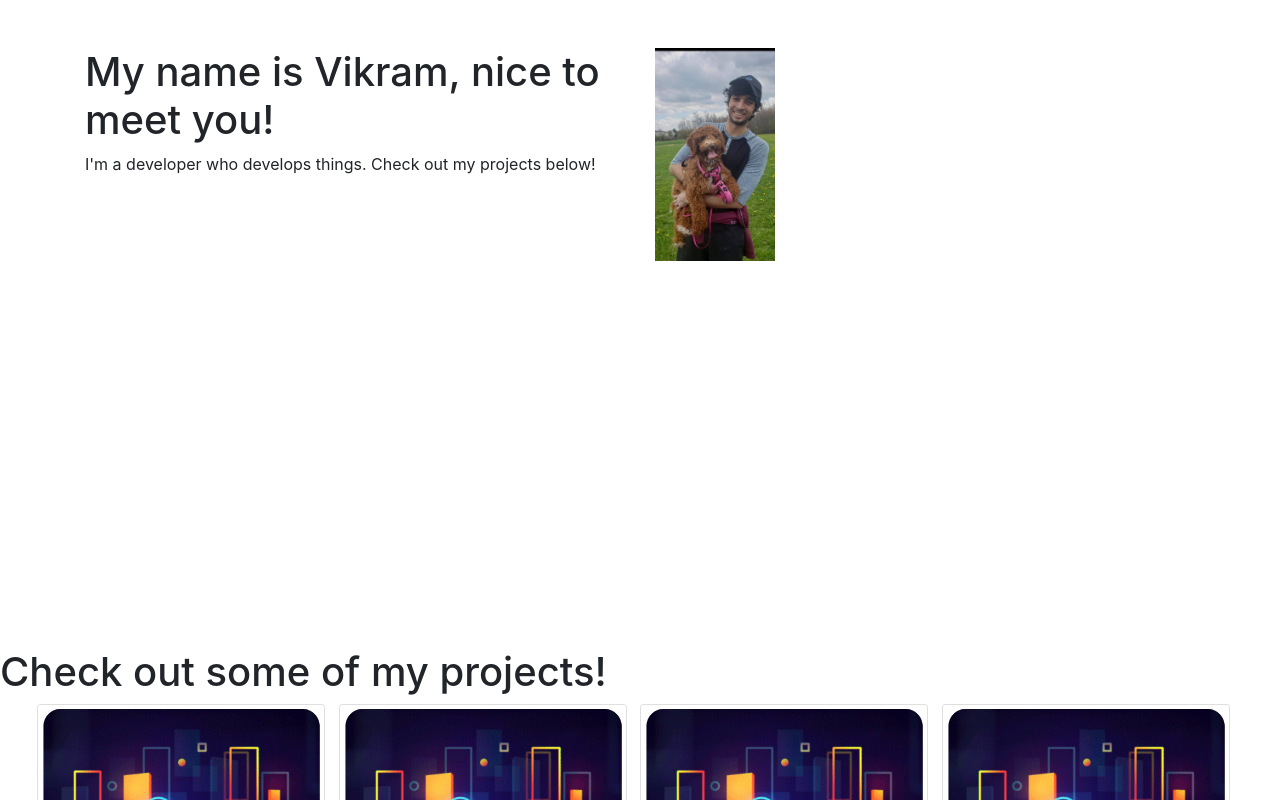
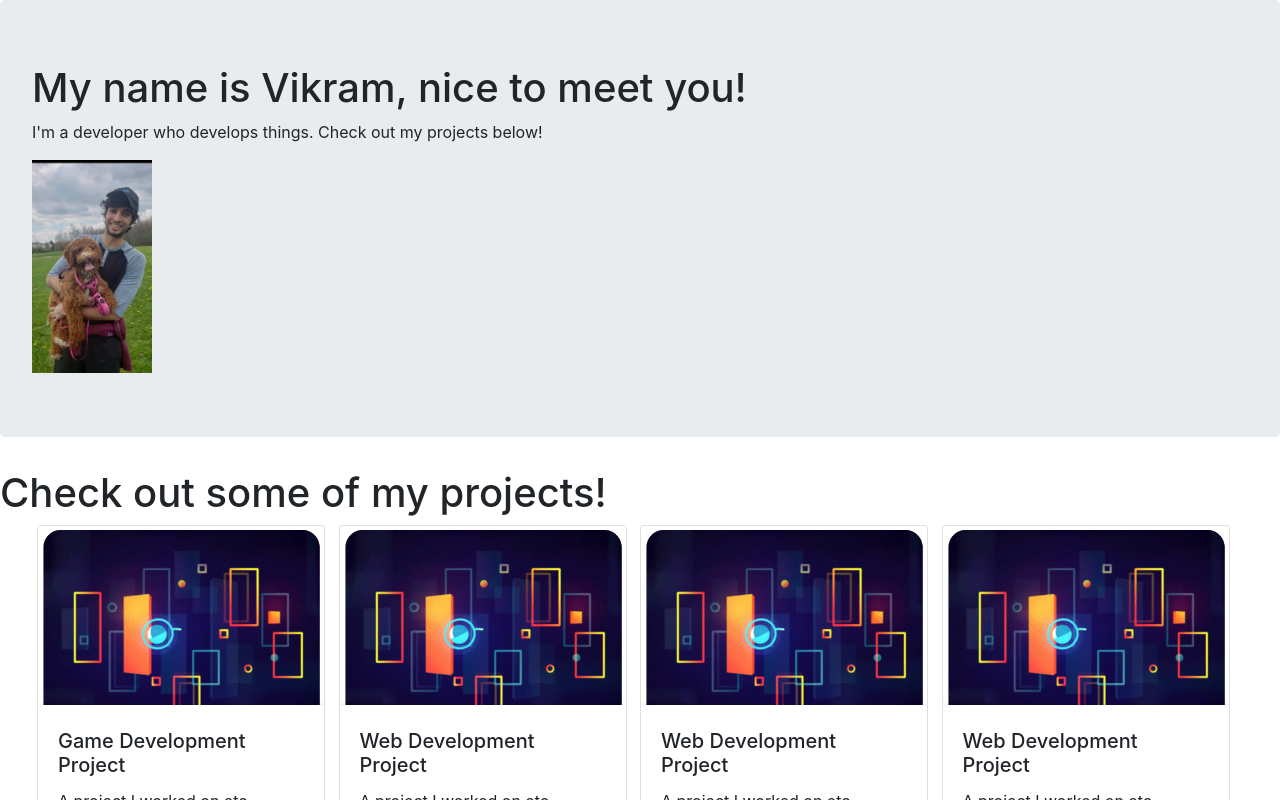
Before and after one commit to vikrambenipal/portfolio-2021, a React (Create React App) app: page / in a window 1280 px wide. Shown: the top 800 px of the page. Built offline with nearby package versions, Linux system fonts and the light colour scheme.

Commit message:
set up jumbotron

```diff
--- a/src/components/About.js
+++ b/src/components/About.js
@@ -3,21 +3,17 @@ import Picture from '../me.jpg';
 import Container from 'react-bootstrap/Container';
 import Row from 'react-bootstrap/Row';
 import Col from 'react-bootstrap/Col';
+import Jumbotron from 'react-bootstrap/Jumbotron';
 
 const About = () => {
     return (
         <div>
-            <Container className="mt-5" style={{height: '600px'}}>
-                <Row>
-                    <Col  className="justify-content-center">
-                        <h1>My name is Vikram, nice to meet you!</h1>
-                        <p>I'm a developer who develops things. Check out my projects below!</p>
-                    </Col>
-                    <Col>
-                        <img src={Picture} alt="" style={{ width: '120px'}}/>
-                    </Col>
-                </Row>
-            </Container>
+            <Jumbotron>
+                <h1>My name is Vikram, nice to meet you!</h1>
+                <p>I'm a developer who develops things. Check out my projects below!</p>
+                <img src={Picture} alt="" style={{ width: '120px'}}/>
+            </Jumbotron>
+
             <h1>Check out some of my projects!</h1>
         </div>
     )
```
Also changed, not shown: 1 other file (tests, documents, lock files or other folders).
